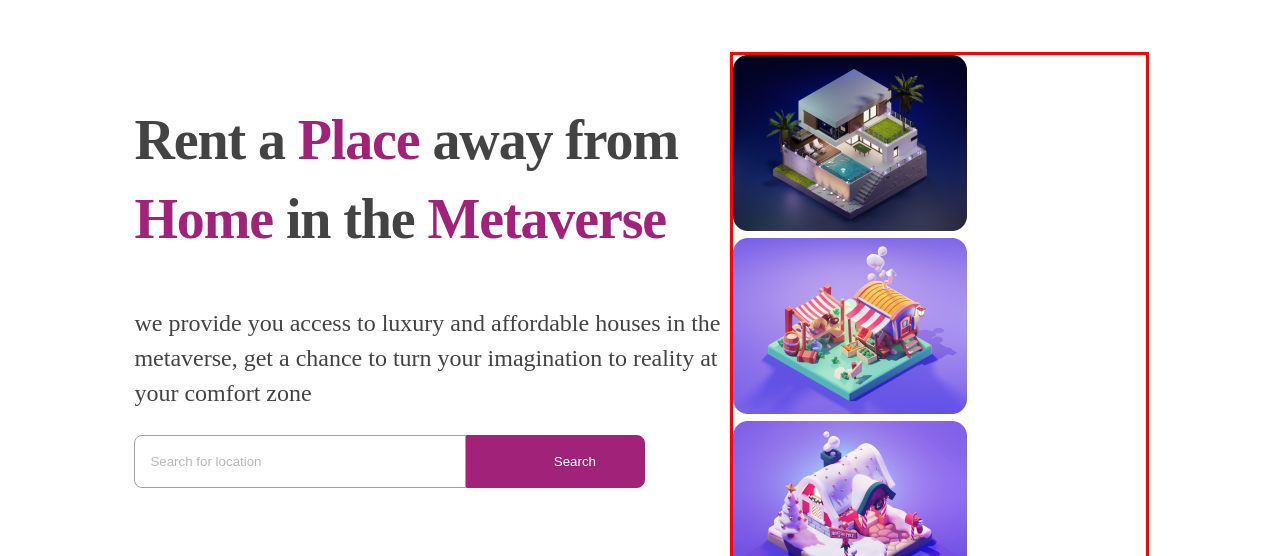
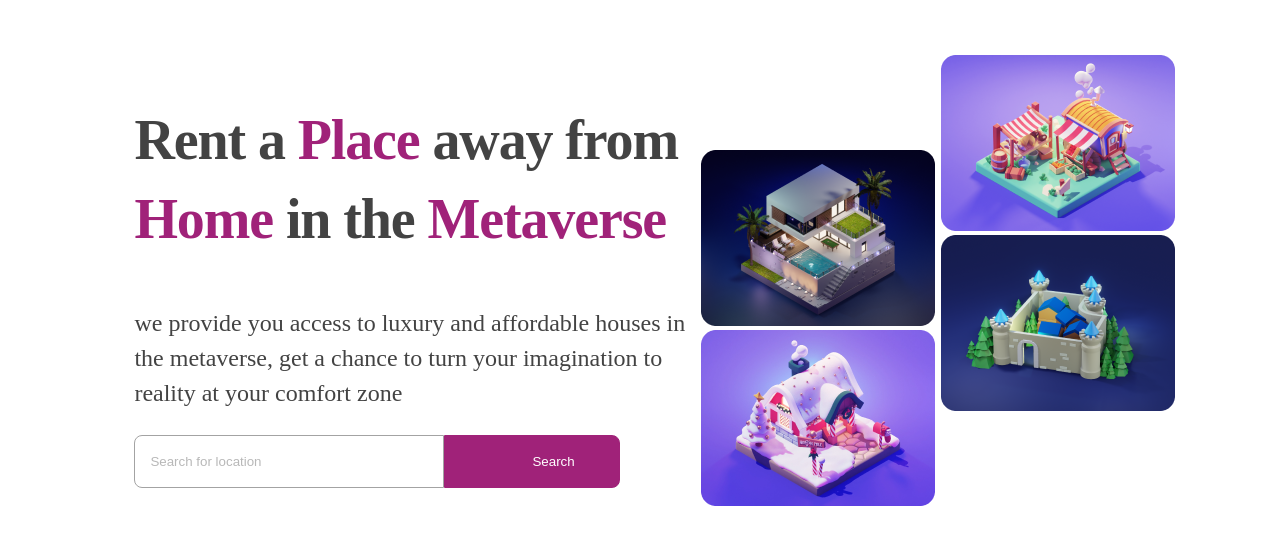
Before and after one commit to Opeyimika-sudo/metabnb_frontend, a React (Vite) app: page / in a window 1280 px wide. Shown: the part 392-948 px from the top of the page. Built offline with nearby package versions, Linux system fonts and the light colour scheme; a web font is replaced by a local one.

Commit message:
style: style the page and put the images in place

```diff
--- a/src/App.css
+++ b/src/App.css
@@ -40,11 +40,12 @@ button:hover{
   max-width: 1440px;
   margin: 0 auto;
   display: flex;
-  /* gap: 100px; */
+  min-height: 500px;
+  /* gap: 50px; */
 }
 
 .hero_text{
-
+  width: 55%;
 }
 
 #hero_text--header{
@@ -97,15 +98,29 @@ input::placeholder{
 
 .hero_img{
   position: relative;
-  outline: 3px solid red;
 }
 
-#hero_img1{
-  /* border-radius: 15px; */
-  left: 10px;
-  top: 50px;
+
+#hero_img1, #hero_img2, #hero_img3, #hero_img4{
+ position: absolute;
 }
 
-#hero_img2{
+.one {
+  top: 95px;
+  left: 10px;
+}
+
+.two{
   top: 0;
+  left: 250px;
 }
+
+.three {
+  top: 275px;
+  left: 10px;
+}
+
+.four {
+  top: 180px;
+  left: 250px;
+}
```
